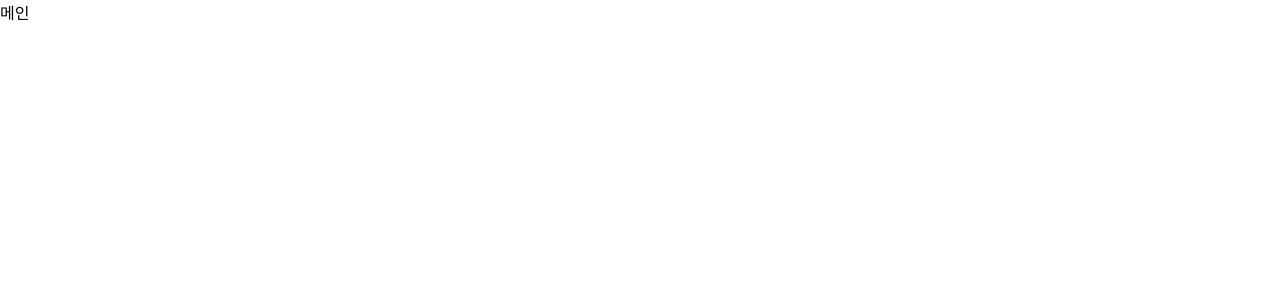
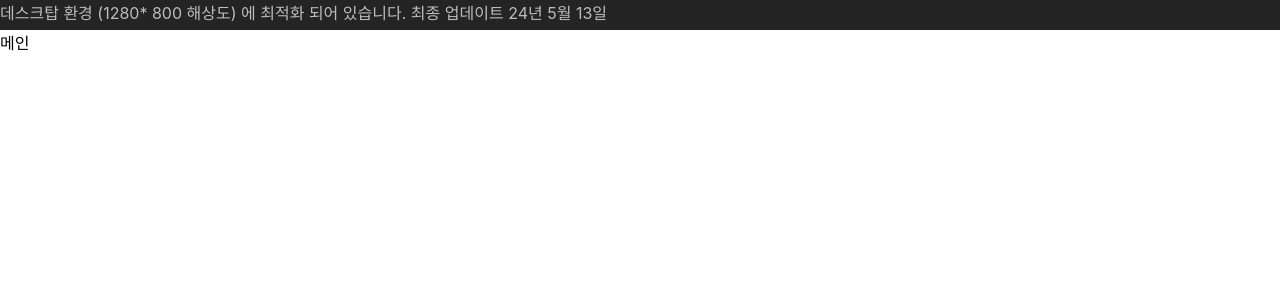
Before and after one commit to godjooyoung/pf-pjt, a React (Create React App) app: page / in a window 1280 px wide. Shown: the top 300 px of the page. Built offline with nearby package versions, Linux system fonts and the light colour scheme.

Commit message:
style 레이아웃, 헤더 컴포넌트 생성

```diff
--- /dev/null
+++ b/src/components/common/Header.jsx
@@ -0,0 +1,29 @@
+import React from 'react';
+import styled, { keyframes } from "styled-components";
+
+function Header(props) {
+
+    return (
+			<>
+				<NoticeHeader>데스크탑 환경 (1280* 800 해상도) 에 최적화 되어 있습니다. 최종 업데이트 24년 5월 13일</NoticeHeader>
+			</>
+    );
+}
+
+export const NoticeHeader = styled.header`
+		background-color: #242424;
+		color: #BCBCBC;
+		width: 100%;
+		height: 30px;
+		top: 0px;
+`
+export const MainHeader = styled.header`
+    background: transparent;
+    color: #FFFFFF;
+    width : 100%;
+    height: 79px;
+    position: ${(props) => {
+        return props.pos ? 'absolute' : 'static';
+    }};
+`
+export default Header;
--- a/src/components/common/Layout.jsx
+++ b/src/components/common/Layout.jsx
@@ -1,10 +1,11 @@
 import React from 'react'
 import { Outlet } from "react-router-dom";
 import { styled } from "styled-components";
-
+import Header from './Header';
 function Layout() {
   return (
     <>
+		<Header/>
     <MaxWidth>
       <Outlet />
     </MaxWidth>
--- a/src/pages/Main.jsx
+++ b/src/pages/Main.jsx
@@ -1,11 +1,11 @@
-import React, { useEffect, useState } from 'react';
+import React from 'react';
 import { styled } from 'styled-components';
 
 function Main() {
 
     return (
         <>
-					<h1>메인</h1>
+				<h1>메인</h1>
         </>
     );
 }
--- a/src/shared/Router.js
+++ b/src/shared/Router.js
@@ -2,13 +2,14 @@ import React from "react";
 import { BrowserRouter, Route, Routes } from "react-router-dom";
 import Layout from "../components/common/Layout";
 import Main from "../pages/Main"
+
 const Router = () => {
 
 	return (
 		<BrowserRouter>
 			<Routes>
 				<Route element={<Layout />}>
-				<Route path="/" element={<><Main /></>} />
+					<Route path="/" element={<Main />} />
 				</Route>
 			</Routes>
 		</BrowserRouter>
```
Lines whose indentation alone changed are shown as unchanged.
